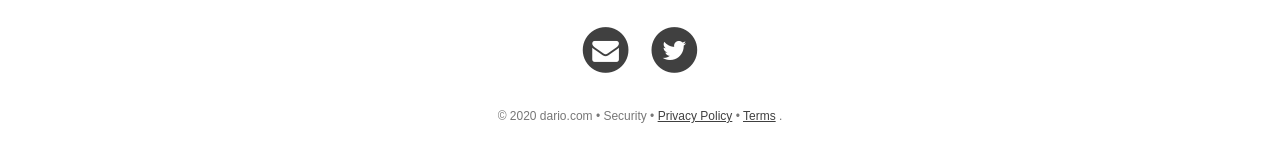
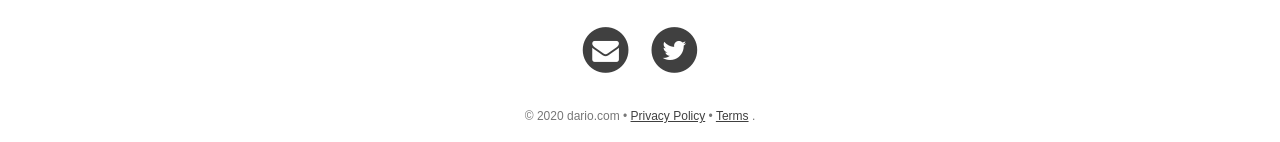
Before and after one commit to riod4/resources, a Jekyll site: the page built from index.html, in a window 1280 px wide. Shown: the part 1603-1745 px from the top of the page. Built offline with Jekyll 4.4.1, drawn with Linux system fonts in a browser that asks for light colours; nearby versions of some CDN libraries; the list of posts is cut into pages by our own code.

Commit message:
Update remove security in footer text

```diff
--- a/_config.yml
+++ b/_config.yml
@@ -15,7 +15,7 @@ baseurl: "/resources"
 url: "https://dario.com"
 
 # copyright text in footer
-copyright_name: dario.com • Security
+copyright_name: dario.com
 
 # email address
 email: contact@dario.com
```
